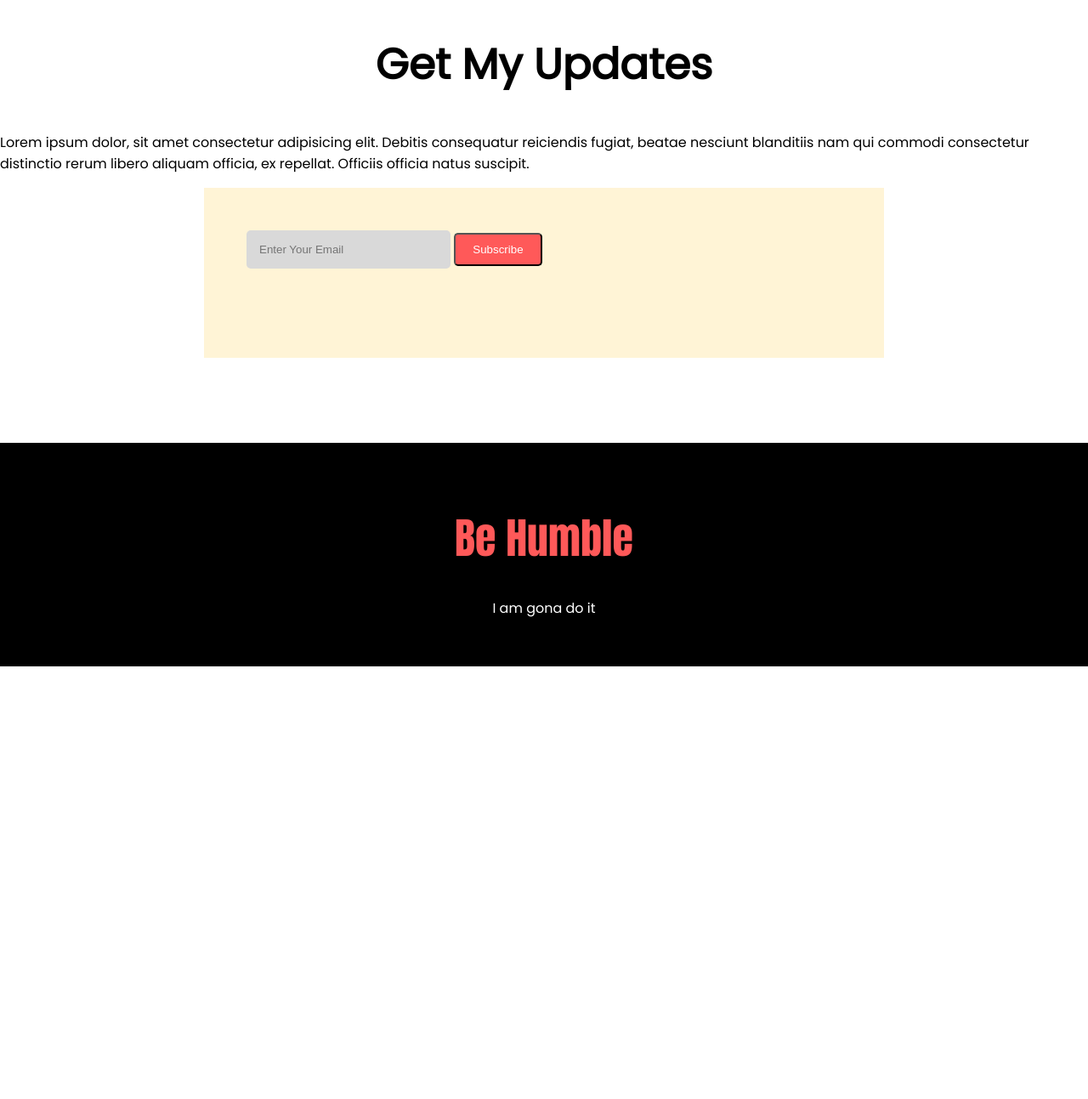
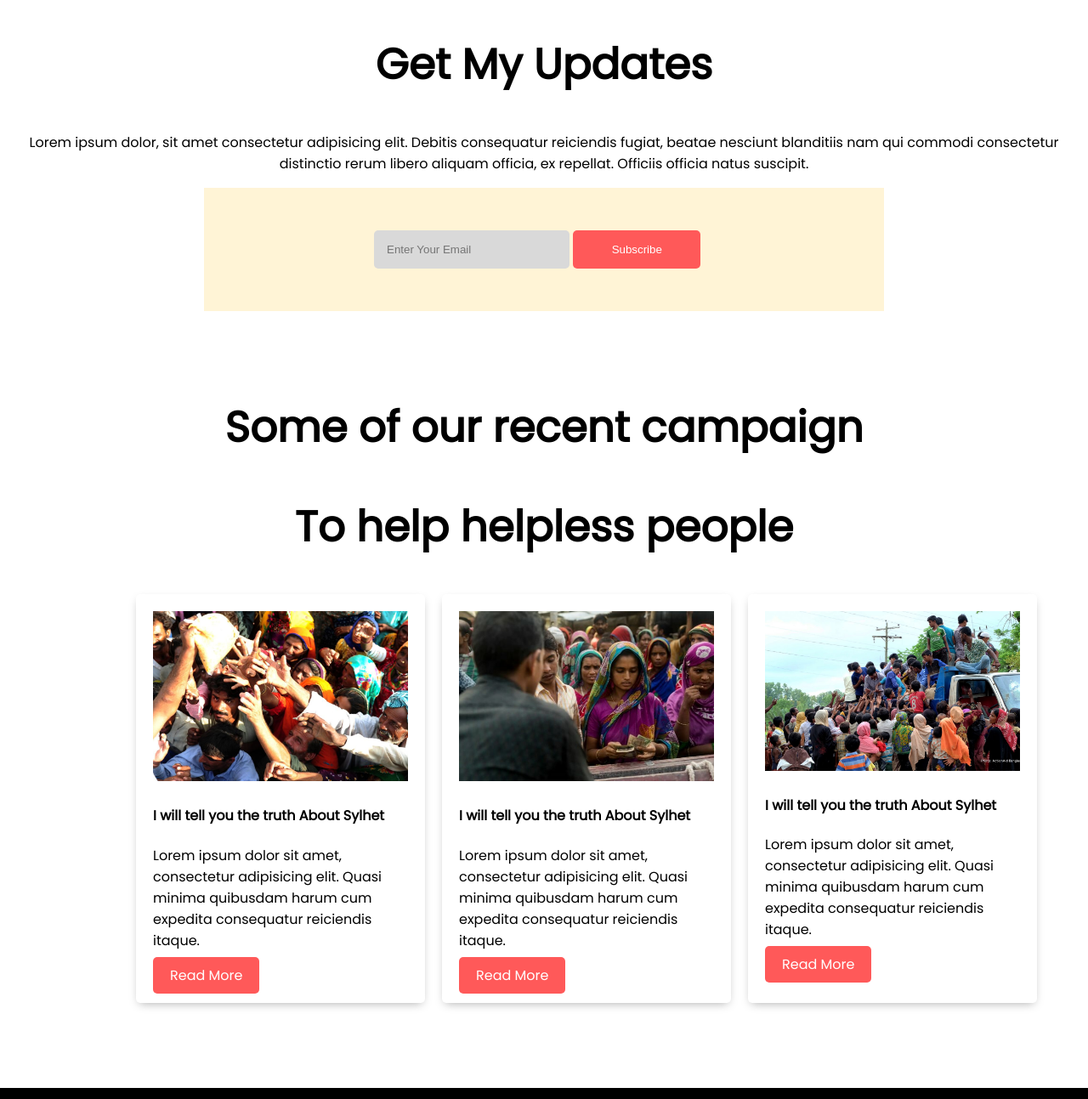
Before and after one commit to Wd-ruhul/donate-site, a plain HTML site: page index.html in a window 1280 px wide. Shown: the part 1504-2797 px from the top of the page at 85% size. Before the commit the page ends 2288 px from the top, so only its background shows below. Drawn offline with Linux system fonts and the light colour scheme.

Commit message:
add campaign section and simple edit

```diff
--- a/index.html
+++ b/index.html
@@ -26,7 +26,7 @@
   <section class="donate-amount">
     <div id="wrapper">
     <h1>Donate Today</h1>
-    <p>Lorem, ipsum dolor sit amet consectetur adipisicing elit. </p>
+    <p class="paragraph-position">Lorem, ipsum dolor sit amet consectetur adipisicing elit. </p>
 
       <form action="">
 
@@ -72,10 +72,11 @@
           </label>
 
         </div>
-      <input type="text" placeholder="Another Amount">
+        <center>
+      <input type="text" placeholder="Other Amount">
 
       <input type="submit" value="Donate Now"class="btn">
-
+    </center>
       </form>
 
     </div>
@@ -83,7 +84,7 @@
 
   <section class="donate-plan">
     <h1>Our Donate Plan</h1>
-    <p>Lorem ipsum dolor, sit amet consectetur adipisicing elit.  </p>
+    <p class="paragraph-position">Lorem ipsum dolor, sit amet consectetur adipisicing elit.  </p>
 
     <div class="donate-plan-container">
 
@@ -111,16 +112,48 @@
 
   <section class="updates" >
     <h1>Get My Updates</h1>
-    <p>Lorem ipsum dolor, sit amet consectetur adipisicing elit. Debitis consequatur reiciendis fugiat, beatae nesciunt blanditiis nam qui commodi consectetur distinctio rerum libero aliquam officia, ex repellat. Officiis officia natus suscipit.</p>
+    <p class="paragraph-position">Lorem ipsum dolor, sit amet consectetur adipisicing elit. Debitis consequatur reiciendis fugiat, beatae nesciunt blanditiis nam qui commodi consectetur distinctio rerum libero aliquam officia, ex repellat. Officiis officia natus suscipit.</p>
 
     <div id="wrapper-box">
-      <div class="email-subscribe">
+      <div class="email-subscribe-box">
         <form action="">
           <input type="email" placeholder="Enter Your Email" class="email">
-          <input type="submit" value="Subscribe" class="btn">
+          <input type="submit" value="Subscribe" class="subscribe-btn">
         </form>
       </div>
     </div>
+
+  </section>
+
+  <section class="recent campaign ">
+     <h1>Some of our recent campaign </h1>
+     <h1>To help helpless people</h1>
+
+     <div id="campaign-container">
+        <div class="camp-box">
+          <img src="images/donation0.jpg" alt="">
+
+          <h4>I will tell you the truth About Sylhet</h4>
+          <p>Lorem ipsum dolor sit amet, consectetur adipisicing elit. Quasi minima quibusdam harum cum expedita consequatur reiciendis itaque.</p>
+          <a class="btn" href="#">Read More</a>
+        </div>
+
+        <div class="camp-box">
+          <img src="images/donation1.jpg" alt="">
+
+          <h4>I will tell you the truth About Sylhet</h4>
+          <p>Lorem ipsum dolor sit amet, consectetur adipisicing elit. Quasi minima quibusdam harum cum expedita consequatur reiciendis itaque.</p>
+          <a class="btn" href="#">Read More</a>
+        </div>
+        <div class="camp-box">
+          <img src="images/donation2.jpg" alt="">
+
+          <h4>I will tell you the truth About Sylhet</h4>
+          <p>Lorem ipsum dolor sit amet, consectetur adipisicing elit. Quasi minima quibusdam harum cum expedita consequatur reiciendis itaque.</p>
+          <a class="btn" href="#">Read More</a>
+        </div>
+
+     </div>
 
   </section>
 
--- a/style.css
+++ b/style.css
@@ -8,6 +8,10 @@ h1{
   font-size: 50px;
   text-align: center;
   font-weight:900;
+}
+.paragraph-position{
+  text-align: center;
+
 }
 .top-banner{
   background-image: url(images/donation3.jpg);
@@ -109,20 +113,53 @@ input[type=text]{
 
 #wrapper-box{
   width: 700px;
-  height: 100px;
+  height: 50pxpx;
   background-color: #FFF4D6;
   margin: 0 auto;
   margin-bottom: 100px;
   padding: 50px;
+
+}
+.email-subscribe-box{
+  width:400px;
+  margin: 0 auto;
 }
 .email{
   padding: 15px;
-  width:30%;
+  width:200px;
+
   background-color: #D9D9D9;
   border: none;
   border-radius: 5px;
   outline: none;
 }
+.subscribe-btn{
+  padding: 15px;
+  width: 150px;
+  background-color: #FF5959;
+  border: none;
+  color: #fff;
+  border-radius: 5px;
+}
+
+#campaign-container{
+  display: flex;
+  width: 1000px;
+  margin: 0 auto;
+  margin-bottom: 100px;
+}
+
+.camp-box{
+  width: 300px;
+  box-shadow: 0 4px 12px -4px rgba(0,0,0,0.35);
+  padding: 20px;
+  margin-left:20px;
+  border-radius: 5px;
+}
+.camp-box img{
+  width: 300px;
+}
+
 
 footer{
   background-color: black;
```
